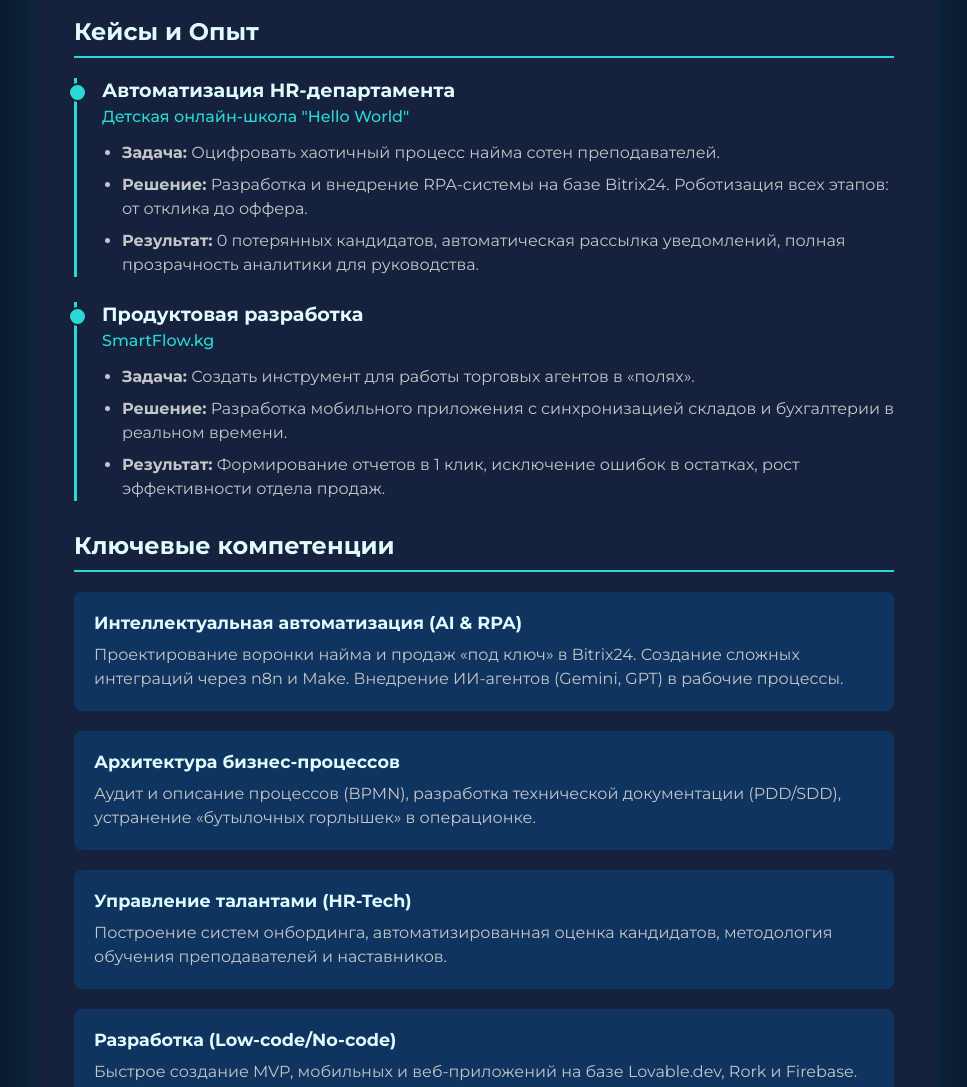
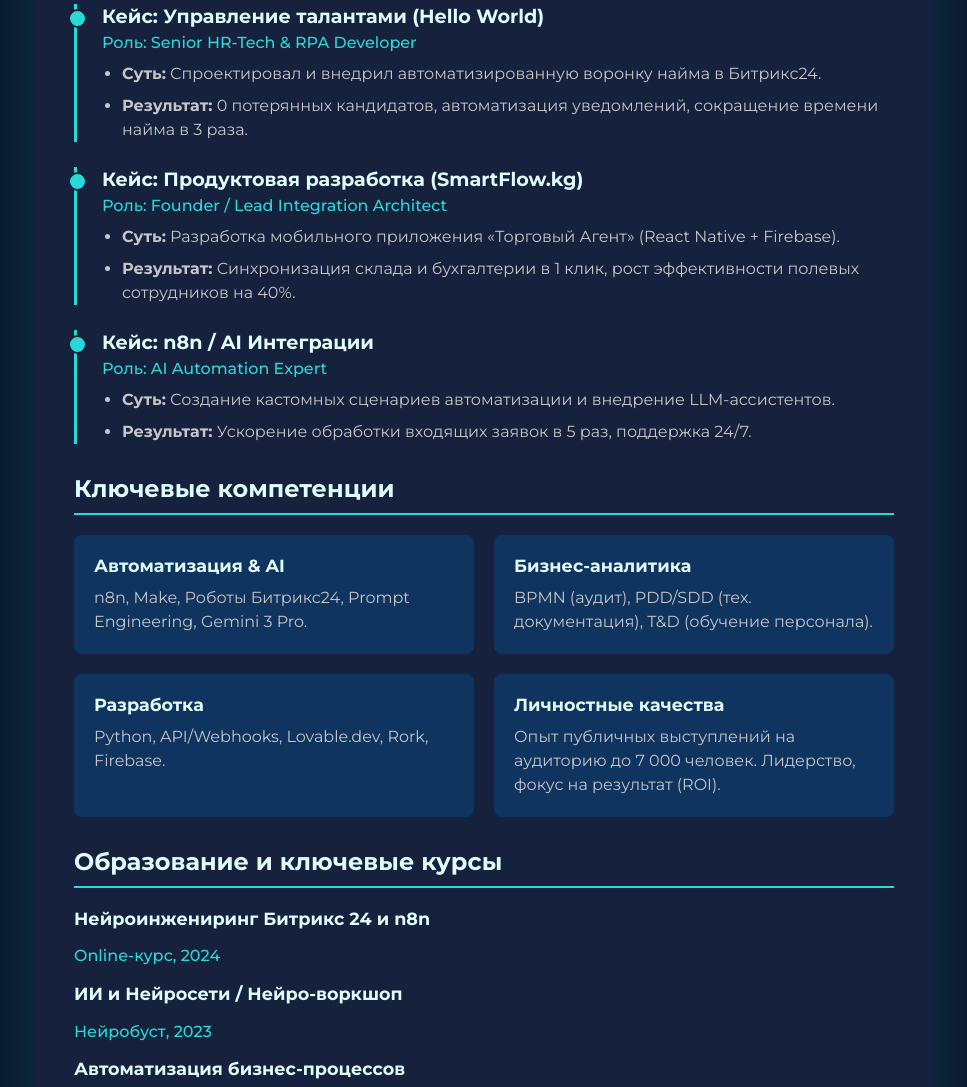
Before and after one commit to DeDmiAr/Resume, a plain HTML site: page index.html in a window 1280 px wide. Shown: the part 706-1793 px from the top of the page, without its empty margins (156-1123 px from the left). Drawn offline with Linux system fonts and the light colour scheme.

Commit message:
Rebrand to HR-Tech Architect and update metrics

```diff
--- a/index.html
+++ b/index.html
@@ -232,7 +232,7 @@
                 <h1>Демидович Дмитрий</h1>
                 <h2>HR-Tech Архитектор & Эксперт по интеллектуальной автоматизации</h2>
                 <div style="margin-top: 15px; color: #c5c6c7; font-size: 1.0em; line-height: 1.6; font-weight: 500;">
-                    Проектирую и внедряю экосистемы, где ИИ-агенты и программные роботы забирают на себя рутину, освобождая до 70% времени вашей команды. Соединяю глубокую экспертизу в HR с мощными инструментами автоматизации (n8n, Bitrix24, AI).
+                    Проектирую и внедряю экосистемы, где ИИ-агенты и программные роботы забирают на себя рутину, освобождая до 70% времени вашей команды.
                 </div>
             </div>
         </header>
@@ -247,53 +247,56 @@
             <section class="summary">
                 <h3>Профессиональное резюме</h3>
                 <p>
-                    Я верю, что будущее бизнеса — в синергии человеческого потенциала и технологий. Мой путь начался с глубокого погружения в HR и психологию найма, что позволило мне увидеть главную проблему современных компаний: колоссальные потери времени на однотипные операции.
-                </p>
-                <p style="margin-top: 15px;">
-                    Сегодня я решаю эту проблему как системный архитектор. Я не просто настраиваю софт — я пересобираю бизнес-логику. Мой опыт позволяет мне говорить на одном языке и с HR-директором, и с разработчиком, создавая решения, которые действительно работают и приносят измеримую прибыль.
+                    Я специализируюсь на стыке двух миров: глубокого понимания человеческого капитала и передовых технологий автоматизации. Моя цель — избавить бизнес от «углеродной рутины», переложив цикличные задачи на плечи ИИ-агентов и программных роботов. Обладая 9-летним опытом в аналитике и управлении, я не просто внедряю софт — я проектирую экосистемы, в которых найм, онбординг и продажи работают на автопилоте.
                 </p>
             </section>
 
             <section>
                 <h3>Кейсы и Опыт</h3>
                 <div class="job">
-                    <p class="job-title">Автоматизация HR-департамента</p>
-                    <p class="job-company">Детская онлайн-школа "Hello World"</p>
-                    <ul class="job-achievements" style="margin-top: 15px;">
-                        <li><strong>Задача:</strong> Оцифровать хаотичный процесс найма сотен преподавателей.</li>
-                        <li><strong>Решение:</strong> Разработка и внедрение RPA-системы на базе Bitrix24. Роботизация всех этапов: от отклика до оффера.</li>
-                        <li><strong>Результат:</strong> 0 потерянных кандидатов, автоматическая рассылка уведомлений, полная прозрачность аналитики для руководства.</li>
+                    <p class="job-title">Кейс: Управление талантами (Hello World)</p>
+                    <p class="job-company">Роль: Senior HR-Tech & RPA Developer</p>
+                    <ul class="job-achievements" style="margin-top: 10px;">
+                        <li><strong>Суть:</strong> Спроектировал и внедрил автоматизированную воронку найма в Битрикс24.</li>
+                        <li><strong>Результат:</strong> 0 потерянных кандидатов, автоматизация уведомлений, сокращение времени найма в 3 раза.</li>
                     </ul>
                 </div>
                 <div class="job">
-                    <p class="job-title">Продуктовая разработка</p>
-                    <p class="job-company">SmartFlow.kg</p>
-                    <ul class="job-achievements" style="margin-top: 15px;">
-                        <li><strong>Задача:</strong> Создать инструмент для работы торговых агентов в «полях».</li>
-                        <li><strong>Решение:</strong> Разработка мобильного приложения с синхронизацией складов и бухгалтерии в реальном времени.</li>
-                        <li><strong>Результат:</strong> Формирование отчетов в 1 клик, исключение ошибок в остатках, рост эффективности отдела продаж.</li>
+                    <p class="job-title">Кейс: Продуктовая разработка (SmartFlow.kg)</p>
+                    <p class="job-company">Роль: Founder / Lead Integration Architect</p>
+                    <ul class="job-achievements" style="margin-top: 10px;">
+                        <li><strong>Суть:</strong> Разработка мобильного приложения «Торговый Агент» (React Native + Firebase).</li>
+                        <li><strong>Результат:</strong> Синхронизация склада и бухгалтерии в 1 клик, рост эффективности полевых сотрудников на 40%.</li>
+                    </ul>
+                </div>
+                <div class="job">
+                    <p class="job-title">Кейс: n8n / AI Интеграции</p>
+                    <p class="job-company">Роль: AI Automation Expert</p>
+                    <ul class="job-achievements" style="margin-top: 10px;">
+                        <li><strong>Суть:</strong> Создание кастомных сценариев автоматизации и внедрение LLM-ассистентов.</li>
+                        <li><strong>Результат:</strong> Ускорение обработки входящих заявок в 5 раз, поддержка 24/7.</li>
                     </ul>
                 </div>
             </section>
 
             <section>
                 <h3>Ключевые компетенции</h3>
-                <div class="skills-section" style="grid-template-columns: 1fr; gap: 20px;">
+                <div class="skills-section" style="grid-template-columns: repeat(auto-fit, minmax(280px, 1fr)); gap: 20px;">
                     <div style="background-color: var(--border-color); padding: 20px; border-radius: 8px;">
-                        <h4 style="margin: 0 0 10px 0; font-size: 1.1em;">Интеллектуальная автоматизация (AI & RPA)</h4>
-                        <p style="margin: 0; line-height: 1.5; color: var(--text-color);">Проектирование воронки найма и продаж «под ключ» в Bitrix24. Создание сложных интеграций через n8n и Make. Внедрение ИИ-агентов (Gemini, GPT) в рабочие процессы.</p>
+                        <h4 style="margin: 0 0 10px 0; font-size: 1.1em;">Автоматизация & AI</h4>
+                        <p style="margin: 0; line-height: 1.5; color: var(--text-color);">n8n, Make, Роботы Битрикс24, Prompt Engineering, Gemini 3 Pro.</p>
                     </div>
                     <div style="background-color: var(--border-color); padding: 20px; border-radius: 8px;">
-                        <h4 style="margin: 0 0 10px 0; font-size: 1.1em;">Архитектура бизнес-процессов</h4>
-                        <p style="margin: 0; line-height: 1.5; color: var(--text-color);">Аудит и описание процессов (BPMN), разработка технической документации (PDD/SDD), устранение «бутылочных горлышек» в операционке.</p>
+                        <h4 style="margin: 0 0 10px 0; font-size: 1.1em;">Бизнес-аналитика</h4>
+                        <p style="margin: 0; line-height: 1.5; color: var(--text-color);">BPMN (аудит), PDD/SDD (тех. документация), T&D (обучение персонала).</p>
                     </div>
                     <div style="background-color: var(--border-color); padding: 20px; border-radius: 8px;">
-                        <h4 style="margin: 0 0 10px 0; font-size: 1.1em;">Управление талантами (HR-Tech)</h4>
-                        <p style="margin: 0; line-height: 1.5; color: var(--text-color);">Построение систем онбординга, автоматизированная оценка кандидатов, методология обучения преподавателей и наставников.</p>
+                        <h4 style="margin: 0 0 10px 0; font-size: 1.1em;">Разработка</h4>
+                        <p style="margin: 0; line-height: 1.5; color: var(--text-color);">Python, API/Webhooks, Lovable.dev, Rork, Firebase.</p>
                     </div>
                     <div style="background-color: var(--border-color); padding: 20px; border-radius: 8px;">
-                        <h4 style="margin: 0 0 10px 0; font-size: 1.1em;">Разработка (Low-code/No-code)</h4>
-                        <p style="margin: 0; line-height: 1.5; color: var(--text-color);">Быстрое создание MVP, мобильных и веб-приложений на базе Lovable.dev, Rork и Firebase.</p>
+                        <h4 style="margin: 0 0 10px 0; font-size: 1.1em;">Личностные качества</h4>
+                        <p style="margin: 0; line-height: 1.5; color: var(--text-color);">Опыт публичных выступлений на аудиторию до 7 000 человек. Лидерство, фокус на результат (ROI).</p>
                     </div>
                 </div>
             </section>
```
